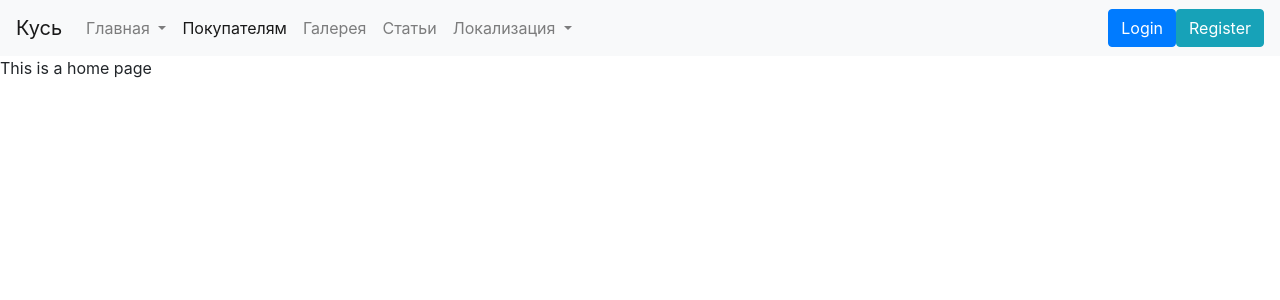
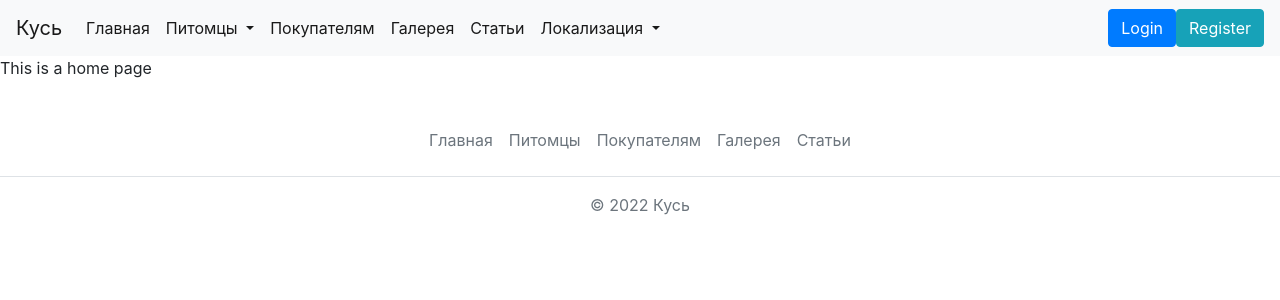
Before and after one commit to RaxFord1/Cats-Store, a Flask app: page / in a window 1280 px wide. Shown: the top 300 px of the page. Run offline with Flask 2, Linux system fonts and the light colour scheme.

Commit message:
added footer. fixed navbar

```diff
--- a/main.py
+++ b/main.py
@@ -1,9 +1,12 @@
 from flask import Flask, render_template
+from flask_sqlalchemy import SQLAlchemy
 
 app = Flask(__name__, template_folder="./resources/html")
+app.config['SQLALCHEMY_DATABASE_URI'] = 'sqlite:///test.db'
+db = SQLAlchemy(app)
 
 @app.route("/")
-def hello_world():
+def index():
     return render_template('index.html')
 
 if __name__ == "__main__":
--- a/resources/html/base.html
+++ b/resources/html/base.html
@@ -8,8 +8,10 @@
 
             {% endblock %}
         </section>
+
         {% include 'templates/login.html' %}
         {% include 'templates/register.html' %}
+        {% include 'templates/footer.html' %}
     </body>
     <script src="{{ url_for('static', filename='js/main.js') }}"></script>
 </html>
--- /dev/null
+++ b/resources/html/templates/footer.html
@@ -0,0 +1,10 @@
+<footer class="py-3 my-4">
+    <ul class="nav justify-content-center border-bottom pb-3 mb-3">
+      <li class="nav-item"><a href="#" class="nav-link px-2 text-muted">Главная</a></li>
+      <li class="nav-item"><a href="#" class="nav-link px-2 text-muted">Питомцы</a></li>
+      <li class="nav-item"><a href="#" class="nav-link px-2 text-muted">Покупателям</a></li>
+      <li class="nav-item"><a href="#" class="nav-link px-2 text-muted">Галерея</a></li>
+      <li class="nav-item"><a href="#" class="nav-link px-2 text-muted">Статьи</a></li>
+    </ul>
+    <p class="text-center text-muted">© 2022 Кусь</p>
+  </footer>
--- a/resources/html/templates/navbar.html
+++ b/resources/html/templates/navbar.html
@@ -6,28 +6,31 @@
 
     <div class="collapse navbar-collapse" id="navbarSupportedContent">
         <ul class="navbar-nav mr-auto">
-            <li class="nav-item dropdown">
+            <li class="nav-item active">
+                <a class="nav-link" href="#">Главная</a>
+            </li>
+            <li class="nav-item dropdown active">
                 <a class="nav-link dropdown-toggle" href="#" id="navbarDropdown" role="button" data-toggle="dropdown" aria-haspopup="true" aria-expanded="false">
-                    Главная
+                    Питомцы
                 </a>
                 <div class="dropdown-menu" aria-labelledby="navbarDropdown">
-                <a class="dropdown-item" href="#">Питомцы</a>
-                <a class="dropdown-item" href="#">Коты</a>
-                <a class="dropdown-item" href="#">Котята</a>
+                    <a class="dropdown-item" href="#">Кошки</a>
+                    <a class="dropdown-item" href="#">Коты</a>
+                    <a class="dropdown-item" href="#">Котята</a>
                 </div>
             </li>
             <li class="nav-item active">
             <a class="nav-link" href="#">Покупателям</a>
             </li>
-            <li class="nav-item">
+            <li class="nav-item active">
             <a class="nav-link" href="#">Галерея</a>
             </li>
 
-            <li class="nav-item">
+            <li class="nav-item active">
                 <a class="nav-link" href="#">Статьи</a>
             </li>
 
-            <li class="nav-item dropdown">
+            <li class="nav-item dropdown active">
                 <a class="nav-link dropdown-toggle" href="#" id="navbarDropdown" role="button" data-toggle="dropdown" aria-haspopup="true" aria-expanded="false">
                     Локализация <!-- TODO: сделать выбор языка Локализация  -->
                 </a>
--- a/static/js/main.js
+++ b/static/js/main.js
@@ -1,3 +1,4 @@
+
 $("#login_section").hide();
 $("#register_section").hide();
 
```
